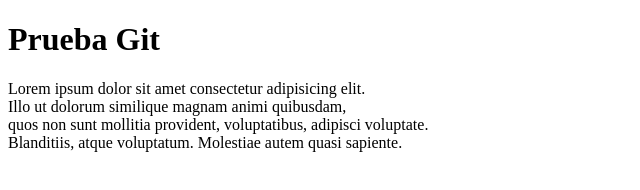
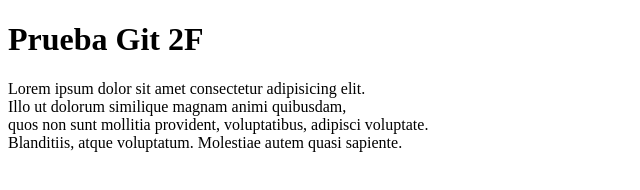
Before and after one commit to CatalinaRF/git2, a plain HTML site: page index.html in a window 1280 px wide. Shown: the full height of the page, 0-640 px from the left. Drawn offline with Linux system fonts and the light colour scheme.

Commit message:
se añade version titulo

```diff
--- a/index.html
+++ b/index.html
@@ -1,7 +1,7 @@
 <!DOCTYPE html>
 <html>
     <HEAD>
-        <h1>Prueba Git</h1>
+        <h1>Prueba Git 2F</h1>
     </HEAD>
     <body>
         <P> Lorem ipsum dolor sit amet consectetur adipisicing elit.
```
